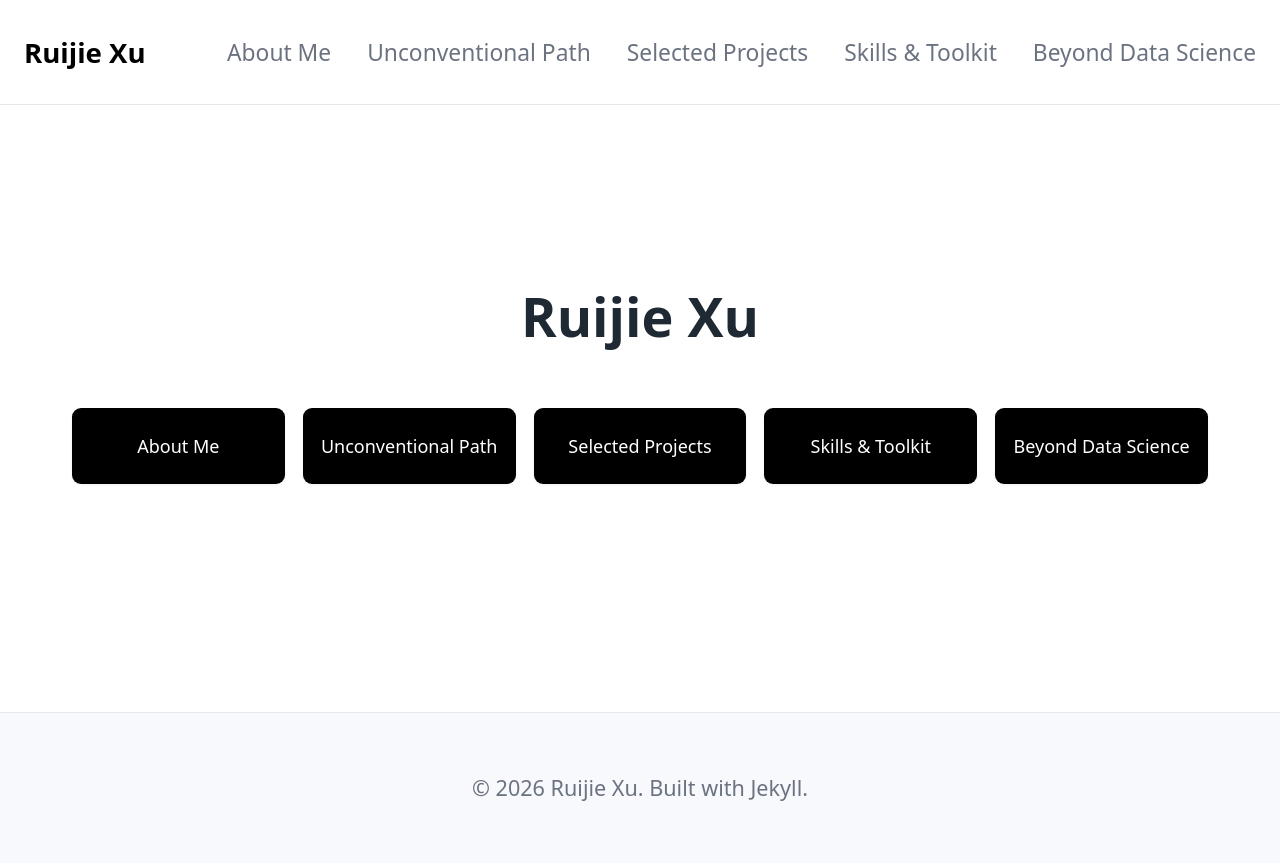
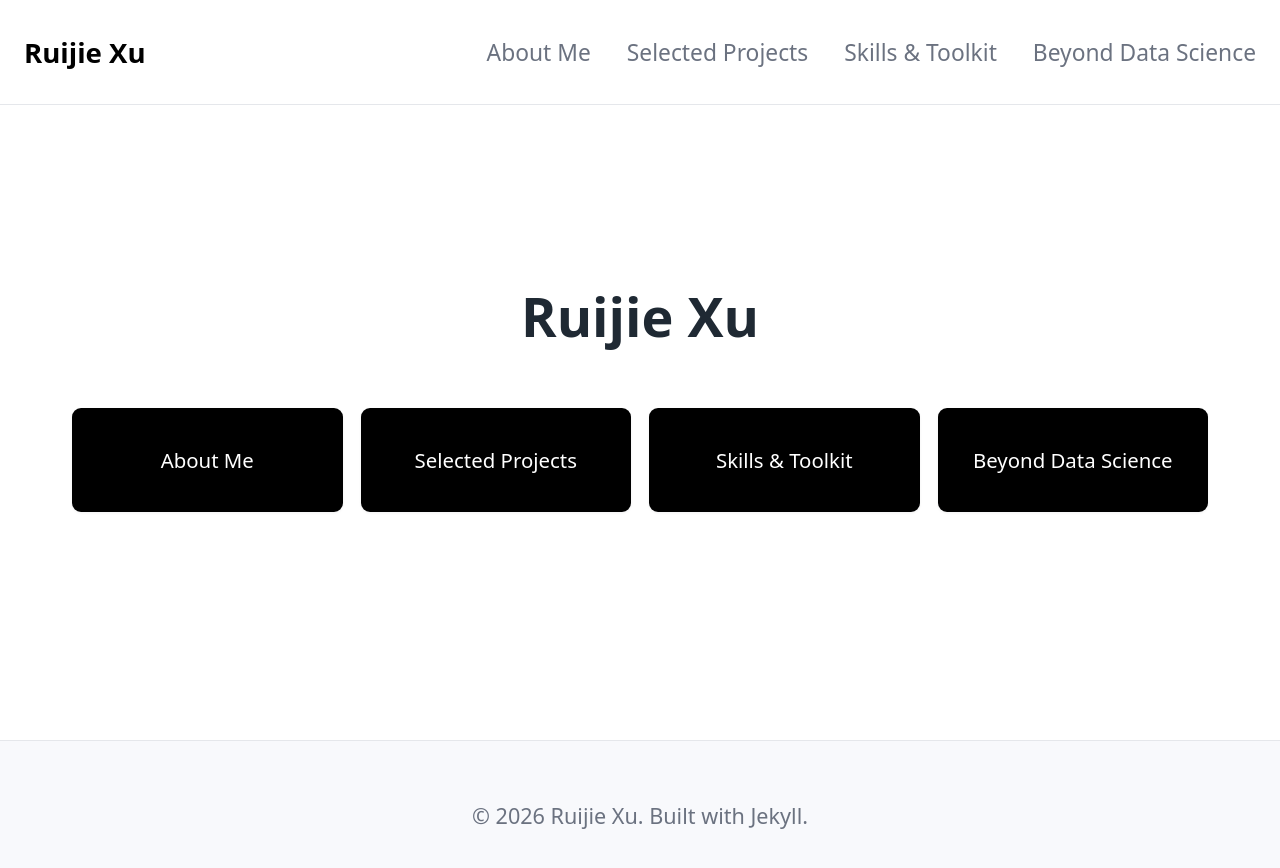
Before and after one commit to RX67-RX67/RX67-RX67.github.io, a Jekyll site: the page built from index.md, in a window 1280 px wide. Shown: the top 868 px of the page. Built offline with Jekyll 4.4.1, drawn with Linux system fonts in a browser that asks for light colours.

Commit message:
Merge Unconventional Path into About Me, enlarge CTA buttons
Move the Unconventional Path section under About Me and remove its
standalone page/nav entry. Increase CTA button padding and font size.

```diff
--- a/_includes/header.html
+++ b/_includes/header.html
@@ -3,7 +3,6 @@
     <a class="nav-brand{% if page.url == '/' %} active{% endif %}" href="{{ '/' | relative_url }}">{{ site.title }}</a>
     <ul class="nav-links">
       <li><a href="{{ '/about' | relative_url }}"{% if page.url == '/about/' %} class="active"{% endif %}>About Me</a></li>
-      <li><a href="{{ '/unconventional-path' | relative_url }}"{% if page.url == '/unconventional-path/' %} class="active"{% endif %}>Unconventional Path</a></li>
       <li><a href="{{ '/projects' | relative_url }}"{% if page.url == '/projects/' %} class="active"{% endif %}>Selected Projects</a></li>
       <li><a href="{{ '/skills' | relative_url }}"{% if page.url == '/skills/' %} class="active"{% endif %}>Skills & Toolkit</a></li>
       <li><a href="{{ '/beyond-data-science' | relative_url }}"{% if page.url == '/beyond-data-science/' %} class="active"{% endif %}>Beyond Data Science</a></li>
--- a/assets/css/style.css
+++ b/assets/css/style.css
@@ -50,7 +50,7 @@ img { max-width: 100%; height: auto; }
 
 @media (min-width: 700px) {
   .hero .cta { flex-wrap: nowrap; }
-  .hero .cta a { flex: 1 1 0; min-width: 0; white-space: normal; text-align: center; overflow-wrap: break-word; font-size: 0.75rem; padding: 1rem 0.75rem; }
+  .hero .cta a { flex: 1 1 0; min-width: 0; white-space: normal; text-align: center; overflow-wrap: break-word; font-size: 0.85rem; padding: 1.5rem 1rem; }
 }
 
 /* About page profile photo */
--- a/index.md
+++ b/index.md
@@ -7,7 +7,6 @@ title: Home
   <h1>{{ site.title }}</h1>
   <div class="cta">
     <a href="{{ '/about' | relative_url }}">About Me</a>
-    <a href="{{ '/unconventional-path' | relative_url }}">Unconventional Path</a>
     <a href="{{ '/projects' | relative_url }}">Selected Projects</a>
     <a href="{{ '/skills' | relative_url }}">Skills & Toolkit</a>
     <a href="{{ '/beyond-data-science' | relative_url }}">Beyond Data Science</a>
```
Also changed, not shown: pages/about.md (+3 -0 lines), pages/unconventional-path.md (deleted, +0 -7 lines).
